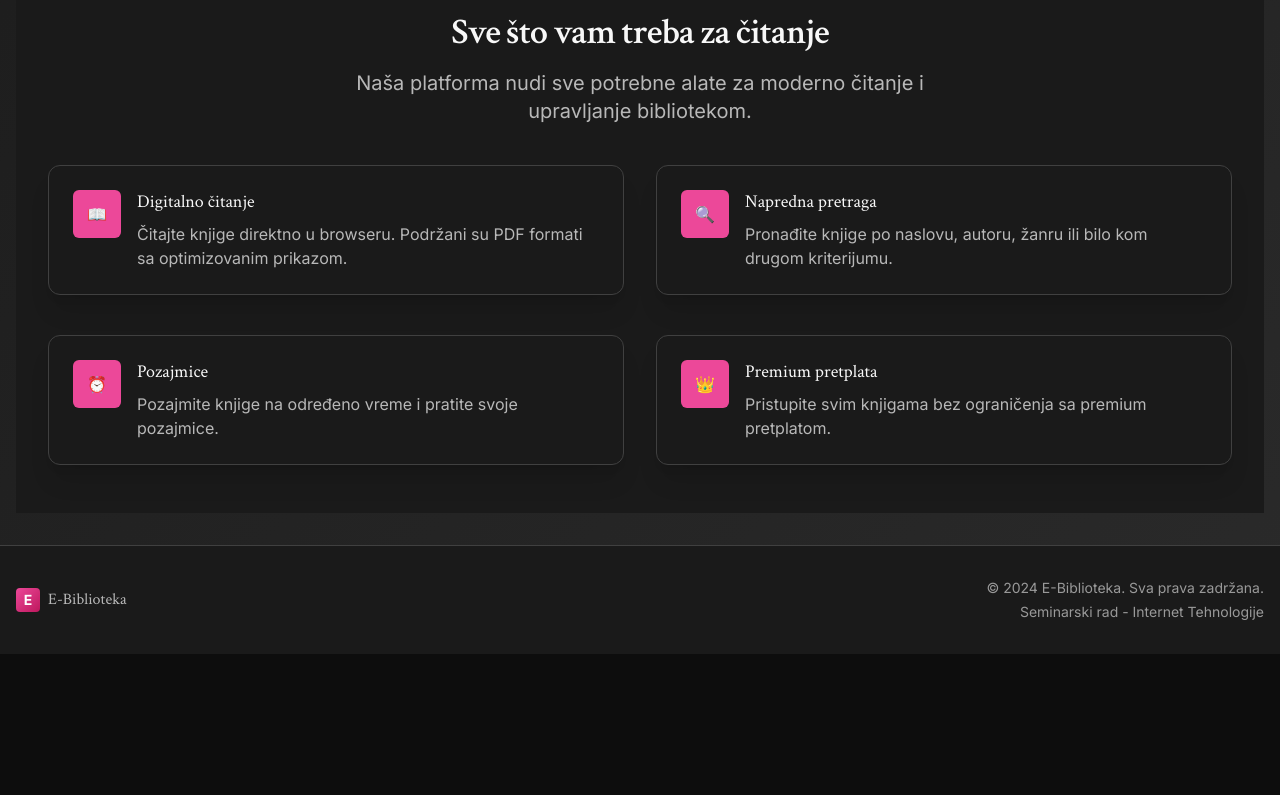
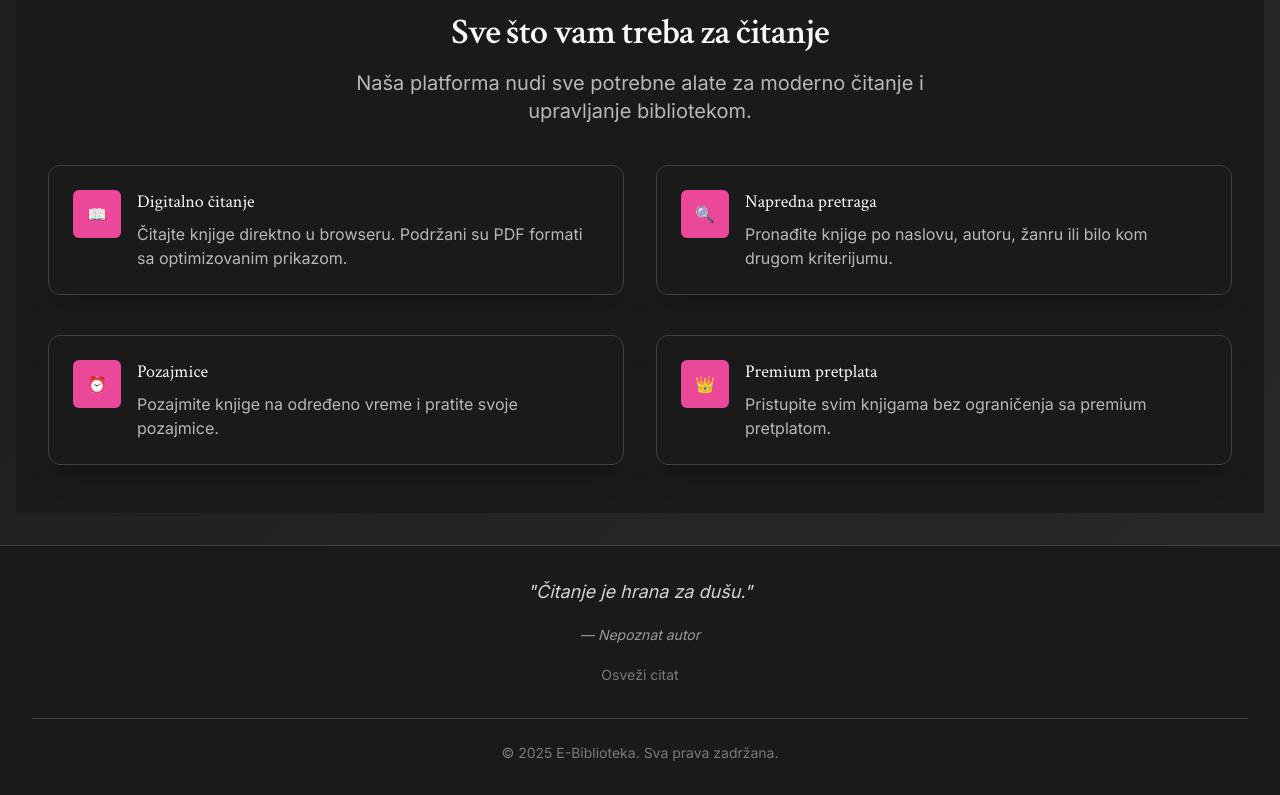
Before and after one commit to elab-development/internet-tehnologije-2024-projekat-veb_aplikacija_za_e-biblioteku, a React app in the folder frontend/: page / in a window 1280 px wide. Shown: the part 634-1429 px from the top of the page. Before the commit the page ends 1288 px from the top, so only its background shows below. Built offline with nearby package versions, Linux system fonts and the light colour scheme; no server answers; the HTML template or start-up script is replaced by a standard one.

Commit message:
feat - liking and footer

```diff
--- a/frontend/src/components/BookCard.jsx
+++ b/frontend/src/components/BookCard.jsx
@@ -1,6 +1,38 @@
 import { Link } from 'react-router-dom'
+import { useState } from 'react'
+import { useAuth } from '../hooks/useAuth'
+import { bookService } from '../services/bookService'
+import toast from 'react-hot-toast'
 
-const BookCard = ({ book }) => {
+const BookCard = ({ book, onBookUpdate }) => {
+  const { isAuthenticated } = useAuth()
+  const [liking, setLiking] = useState(false)
+
+  const handleLike = async (e) => {
+    e.preventDefault()
+    e.stopPropagation()
+
+    if (!isAuthenticated) {
+      toast.error('Morate se prijaviti da biste lajkovali knjigu')
+      return
+    }
+
+    setLiking(true)
+    try {
+      const response = await bookService.toggleLike(book.id)
+      if (response.data) {
+        onBookUpdate?.(book.id, {
+          is_liked_by_user: response.data.is_liked,
+          likes_count: response.data.likes_count
+        })
+        toast.success(response.message)
+      }
+    } catch (error) {
+      console.error('Error toggling like:', error)
+      toast.error(error.response?.data?.message || 'Greška pri lajkovanju')
+    }
+    setLiking(false)
+  }
   return (
     <div className="card hover:shadow-2xl transition-all duration-300 hover:-translate-y-1">
       <div className="flex flex-col h-full">
@@ -44,6 +76,24 @@ const BookCard = ({ book }) => {
             </p>
           )}
 
+          <div className="flex items-center justify-between mb-3">
+            <div className="flex items-center gap-1">
+              <span className="text-gothic-400 text-sm">❤️</span>
+              <span className="text-gothic-400 text-sm">{book.likes_count || 0}</span>
+            </div>
+            <button
+              onClick={handleLike}
+              disabled={liking}
+              className={`p-1 rounded transition-colors disabled:opacity-50 ${
+                book?.is_liked_by_user
+                  ? 'text-red-500 hover:text-red-400'
+                  : 'text-gothic-400 hover:text-red-500'
+              }`}
+            >
+              {liking ? '⏳' : (book?.is_liked_by_user ? '❤️' : '🤍')}
+            </button>
+          </div>
+
           {book.description && (
             <p className="text-gothic-400 text-sm mb-4 line-clamp-3 flex-1">
               {book.description}
--- a/frontend/src/components/Footer.jsx
+++ b/frontend/src/components/Footer.jsx
@@ -1,20 +1,121 @@
+import React, { useState, useEffect } from 'react'
+
 const Footer = () => {
+  const [quote, setQuote] = useState(null)
+  const [loading, setLoading] = useState(true)
+
+  const fallbackQuotes = [
+    { quote: 'Knjige su prozor u druge svetove.', author: 'Nepoznat autor' },
+    { quote: 'Čitanje je putovanje bez kretanja.', author: 'Nepoznat autor' },
+    { quote: 'Knjiga je najbolji prijatelj čoveka.', author: 'Nepoznat autor' },
+    { quote: 'U knjigama nalazimo sebe.', author: 'Nepoznat autor' },
+    { quote: 'Čitanje obogaćuje dušu.', author: 'Nepoznat autor' },
+    { quote: 'Knjige su mostovi između generacija.', author: 'Nepoznat autor' },
+    { quote: 'Svaka knjiga je nova avantura.', author: 'Nepoznat autor' },
+    { quote: 'Čitanje nas čini pametnijima.', author: 'Nepoznat autor' },
+    { quote: 'Život je lep kada imaš dobru knjigu.', author: 'Nepoznat autor' },
+    { quote: 'Knjige su ključevi koji otvaraju vrata znanja.', author: 'Nepoznat autor' },
+    { quote: 'Čitanje je najbolji način da putuješ bez kretanja.', author: 'Nepoznat autor' },
+    { quote: 'Knjiga je san koji držite u ruci.', author: 'Neil Gaiman' },
+    { quote: 'Čitanje je za um ono što je vežba za telo.', author: 'Joseph Addison' },
+    { quote: 'Knjige su ogledala: u njima vidiš samo ono što već imaš u sebi.', author: 'Carlos Ruiz Zafón' },
+    { quote: 'Dobra knjiga je događaj u mom životu.', author: 'Stendhal' },
+    { quote: 'Čitanje je razgovor sa najpametnijim ljudima.', author: 'René Descartes' },
+    { quote: 'Knjige su najbolji prijatelji koji nikad ne izdaju.', author: 'Nepoznat autor' },
+    { quote: 'Čitanje je hrana za dušu.', author: 'Nepoznat autor' },
+    { quote: 'Knjige su mostovi koji povezuju prošlost sa budućnošću.', author: 'Nepoznat autor' },
+    { quote: 'Svaka stranica je nova avantura.', author: 'Nepoznat autor' }
+  ]
+
+  const getRandomFallbackQuote = () => {
+    return fallbackQuotes[Math.floor(Math.random() * fallbackQuotes.length)]
+  }
+
+  const fetchQuoteFromAPI = async () => {
+    try {
+      const response = await fetch('https://zenquotes.io/api/random', {
+        method: 'GET',
+        headers: {
+          'Accept': 'application/json',
+        }
+      })
+
+      if (!response.ok) {
+        throw new Error('API response not ok')
+      }
+
+      const data = await response.json()
+      if (data && data.length > 0) {
+        return {
+          quote: data[0].q,
+          author: data[0].a || 'Nepoznat autor'
+        }
+      } else {
+        throw new Error('No quote data received')
+      }
+    } catch (error) {
+      console.error('Error fetching quote from API:', error)
+      throw error
+    }
+  }
+
+  const loadQuote = async () => {
+    setLoading(true)
+    try {
+      const apiQuote = await fetchQuoteFromAPI()
+      setQuote(apiQuote)
+    } catch (error) {
+      // Koristi fallback ako API ne radi
+      setQuote(getRandomFallbackQuote())
+    } finally {
+      setLoading(false)
+    }
+  }
+
+  const refreshQuote = () => {
+    loadQuote()
+  }
+
+  useEffect(() => {
+    loadQuote()
+  }, [])
+
   return (
-    <footer className="bg-gothic-900 border-t border-gothic-700 py-8">
-      <div className="container mx-auto px-4">
-        <div className="flex flex-col md:flex-row items-center justify-between">
-          <div className="flex items-center space-x-2 mb-4 md:mb-0">
-            <div className="w-6 h-6 bg-accent-gradient rounded flex items-center justify-center">
-              <span className="text-white font-bold text-sm">E</span>
+    <footer className="bg-gothic-900 border-t border-gothic-700 mt-auto">
+      <div className="max-w-7xl mx-auto px-4 sm:px-6 lg:px-8 py-8">
+        <div className="text-center">
+          {loading ? (
+            <div className="animate-pulse">
+              <div className="h-4 bg-gothic-700 rounded w-3/4 mx-auto mb-2"></div>
+              <div className="h-3 bg-gothic-700 rounded w-1/2 mx-auto"></div>
             </div>
-            <span className="text-gothic-300 font-serif">
-              E-Biblioteka
-            </span>
-          </div>
+          ) : quote ? (
+            <div className="max-w-4xl mx-auto">
+              <blockquote className="text-gothic-200 text-lg italic mb-4">
+                "{quote.quote}"
+              </blockquote>
+              <cite className="text-gothic-400 text-sm">
+                — {quote.author}
+              </cite>
+              <div className="mt-4">
+                <button
+                  onClick={refreshQuote}
+                  className="text-gothic-500 hover:text-gothic-300 text-sm transition-colors"
+                >
+                  Osveži citat
+                </button>
+              </div>
+            </div>
+          ) : (
+            <p className="text-gothic-400">
+              Knjige su prozor u druge svetove.
+            </p>
+          )}
 
-          <div className="text-center md:text-right text-gothic-400 text-sm">
-            <p>&copy; 2024 E-Biblioteka. Sva prava zadržana.</p>
-            <p className="mt-1">Seminarski rad - Internet Tehnologije</p>
+          <div className="mt-8 pt-6 border-t border-gothic-700">
+            <p className="text-gothic-500 text-sm">
+              © 2025 E-Biblioteka. Sva prava zadržana.
+            </p>
           </div>
         </div>
       </div>
--- a/frontend/src/pages/BookDetailsPage.jsx
+++ b/frontend/src/pages/BookDetailsPage.jsx
@@ -14,6 +14,7 @@ const BookDetailsPage = () => {
   const [borrowing, setBorrowing] = useState(false)
   const [previewContent, setPreviewContent] = useState(null)
   const [showPreview, setShowPreview] = useState(false)
+  const [liking, setLiking] = useState(false)
 
   useEffect(() => {
     fetchBook()
@@ -95,6 +96,31 @@ const BookDetailsPage = () => {
       console.error('Error reading book:', error)
       toast.error(error.response?.data?.message || 'Greška pri čitanju knjige')
     }
+  }
+
+  const handleLike = async () => {
+    if (!isAuthenticated) {
+      toast.error('Morate se prijaviti da biste lajkovali knjigu')
+      navigate('/login')
+      return
+    }
+
+    setLiking(true)
+    try {
+      const response = await bookService.toggleLike(id)
+      if (response.data) {
+        setBook(prev => ({
+          ...prev,
+          is_liked_by_user: response.data.is_liked,
+          likes_count: response.data.likes_count
+        }))
+        toast.success(response.message)
+      }
+    } catch (error) {
+      console.error('Error toggling like:', error)
+      toast.error(error.response?.data?.message || 'Greška pri lajkovanju')
+    }
+    setLiking(false)
   }
 
   if (loading) {
@@ -191,6 +217,11 @@ const BookDetailsPage = () => {
               </div>
             )}
 
+            <div className="flex items-center gap-2">
+              <span className="text-gothic-400 text-sm">Lajkovi:</span>
+              <span className="text-gothic-100">{book.likes_count || 0}</span>
+            </div>
+
             {book.isbn && (
               <div>
                 <span className="text-gothic-400 text-sm">ISBN:</span>
@@ -216,6 +247,27 @@ const BookDetailsPage = () => {
             >
               Pregled (prve 3 stranice)
             </button>
+
+            {isAuthenticated ? (
+              <button
+                onClick={handleLike}
+                disabled={liking}
+                className={`w-full py-2 px-4 rounded-lg font-medium transition-colors disabled:opacity-50 disabled:cursor-not-allowed ${
+                  book?.is_liked_by_user
+                    ? 'bg-red-600 hover:bg-red-700 text-white'
+                    : 'bg-gothic-700 hover:bg-gothic-600 text-gothic-100'
+                }`}
+              >
+                {liking ? 'Lajkovanje...' : (book?.is_liked_by_user ? '❤️ Odlajkuj' : '🤍 Lajkuj')}
+              </button>
+            ) : (
+              <button
+                onClick={() => navigate('/login')}
+                className="w-full py-2 px-4 rounded-lg font-medium bg-gothic-700 hover:bg-gothic-600 text-gothic-100 transition-colors"
+              >
+                🤍 Prijavi se da lajkuješ
+              </button>
+            )}
 
             {isAuthenticated ? (
               <button
--- a/frontend/src/pages/BooksPage.jsx
+++ b/frontend/src/pages/BooksPage.jsx
@@ -71,6 +71,14 @@ const BooksPage = () => {
     const newParams = new URLSearchParams(searchParams)
     newParams.set('page', page)
     setSearchParams(newParams)
+  }
+
+  const handleBookUpdate = (bookId, updates) => {
+    setBooks(prevBooks =>
+      prevBooks.map(book =>
+        book.id === bookId ? { ...book, ...updates } : book
+      )
+    )
   }
 
   return (
@@ -182,7 +190,7 @@ const BooksPage = () => {
         <>
           <div className="grid grid-cols-1 md:grid-cols-2 lg:grid-cols-3 xl:grid-cols-4 gap-6 mb-8">
             {books.map((book) => (
-              <BookCard key={book.id} book={book} />
+              <BookCard key={book.id} book={book} onBookUpdate={handleBookUpdate} />
             ))}
           </div>
 
--- a/frontend/src/services/bookService.js
+++ b/frontend/src/services/bookService.js
@@ -68,6 +68,16 @@ export const bookService = {
     return response.data
   },
 
+  toggleLike: async (id) => {
+    const response = await axiosInstance.post(`/books/${id}/like`)
+    return response.data
+  },
+
+  getLikeStatus: async (id) => {
+    const response = await axiosInstance.get(`/books/${id}/like-status`)
+    return response.data
+  },
+
   // Fetch book by ISBN from Open Library
   fetchByIsbn: async (isbn) => {
     const response = await axiosInstance.get(`/books/fetch-by-isbn?isbn=${isbn}`)
```
